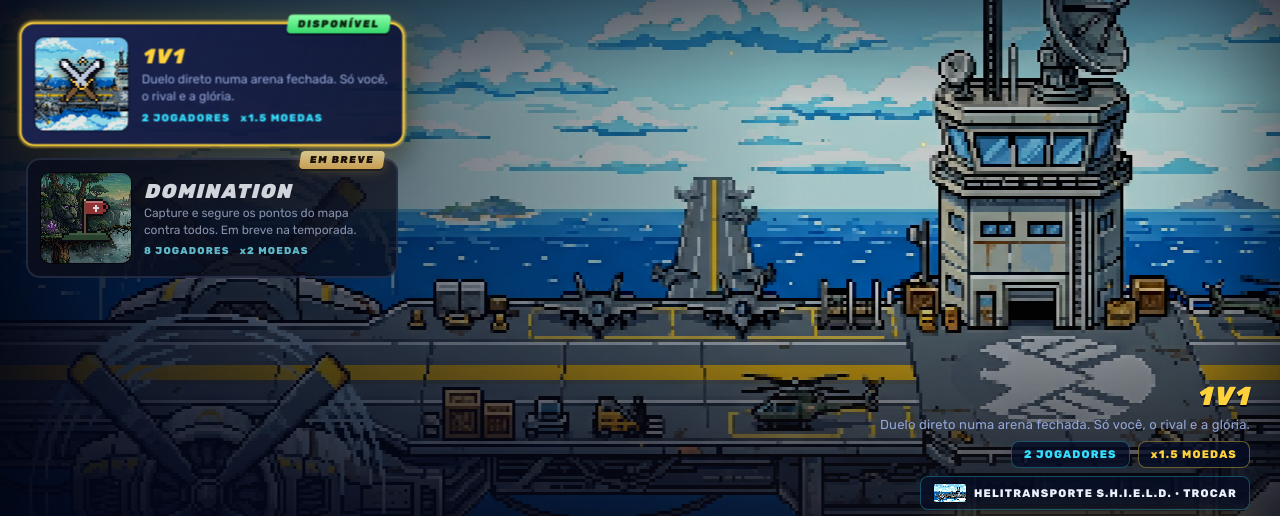
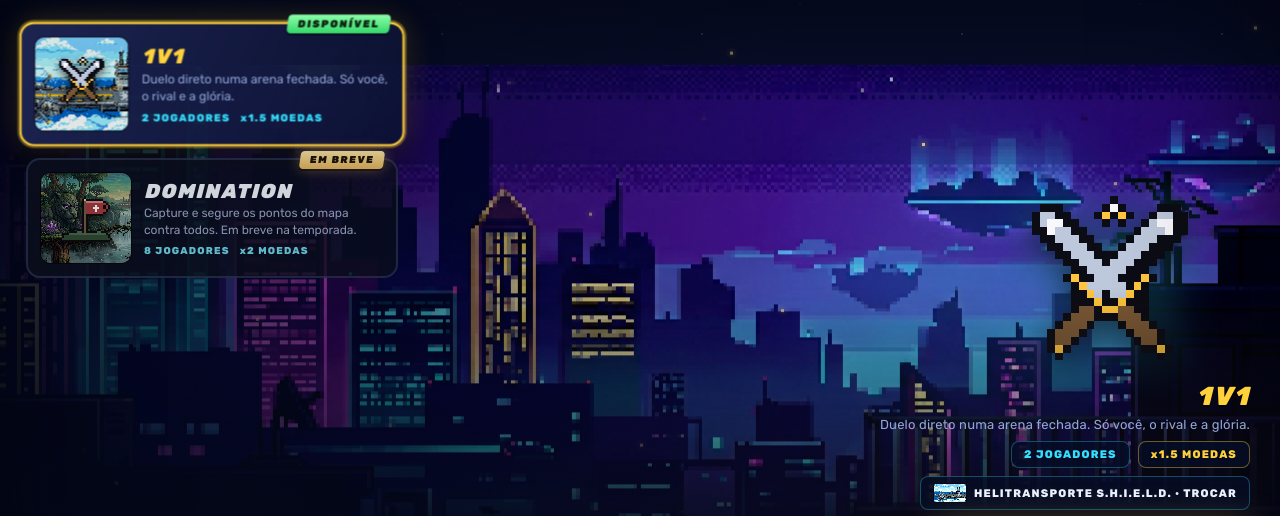
Before and after one commit to Arthurowgg/YouSayItsSlop, a website: page index.html in a window 1280 px wide. Shown: the part 146-662 px from the top of the page. Drawn offline with Linux system fonts and the light colour scheme; no server answers.

Commit message:
PLAY v2.5: real-place atmosphere — layered night-city scene + mode emblem focal
- replace stretched top-down map bg with layered scene: sky gradient,
  twinkling starfield, drifting pixel skyline, fog banks, embers, vignette
- floating mode emblem (selected mode) as right-side focal point with
  mode-tinted glow (cyan 1v1 / ember domination) and float animation
- scene re-tints via data-mode on selection; map art kept as card previews
  and next-map chip only
- smoke 69/69; reduce-motion + small/short screen coverage

Co-authored-by: arena-agent <297053741+arena-agent@users.noreply.github.com>

```diff
--- a/public/js/screens.js
+++ b/public/js/screens.js
@@ -107,7 +107,8 @@ export function renderPlay() {
   store.data.lastMap = map.id;
   const sceneMap = () => (mode.available ? map : (maps.find((m) => m.id === mode.map) || maps[0]));
 
-  const bg = el('div', { class: 'p2bg', style: { backgroundImage: `url('${sceneMap().art}')` } });
+  const glow = el('div', { class: 'p2modeglow' });
+  const emblem = el('img', { class: 'p2emblem pixel', src: mode.tile, alt: '' });
 
   const pix = el('div', { class: 'p2pix' });
   for (let i = 0; i < 14; i++) pix.append(el('span', {
@@ -132,9 +133,11 @@ export function renderPlay() {
   const dChips = el('div', { class: 'p2chips' });
   const playBtn = el('button', { class: 'p2play' });
 
+  let root = null;
   function draw() {
     const sm = sceneMap();
-    bg.style.backgroundImage = `url('${sm.art}')`;
+    emblem.src = mode.tile;
+    if (root) root.dataset.mode = mode.id;
     list.innerHTML = '';
     modes.forEach((m) => {
       const ms = maps.find((x) => x.id === (m.available ? map.id : m.map)) || maps[0];
@@ -175,18 +178,22 @@ export function renderPlay() {
     sfx.launch(); deployMatch(mode);
   };
 
-  draw();
-
-  return el('div', { class: 'play2 in-play' },
-    bg,
+  root = el('div', { class: 'play2 in-play' },
+    el('div', { class: 'p2sky' }),
+    el('div', { class: 'p2stars' }),
+    el('div', { class: 'p2skyline' }),
+    glow,
     el('div', { class: 'p2fog a' }), el('div', { class: 'p2fog b' }),
     pix,
+    emblem,
     el('div', { class: 'p2shade' }),
     head,
     list,
     el('div', { class: 'p2hud' },
       el('div', { class: 'p2detail' }, dName, dDesc, dChips),
       playBtn));
+  draw();
+  return root;
 }
 
 /* ------------------------------ SHOP v2: cohesive pixel storefront ------------------------------ */
--- a/public/style.css
+++ b/public/style.css
@@ -844,13 +844,55 @@ body.reduce-motion .s2glow { animation: none; }
 
 /* ===== v15: PLAY v2 — cinematic mode select ===== */
 .play2 { position: relative; margin: -14px -18px; height: calc(100% + 28px); overflow: hidden; background: #060a1e; }
-.p2bg {
-  position: absolute; inset: -48px; z-index: 0;
-  background-size: cover; background-position: center bottom; image-rendering: pixelated;
-  filter: brightness(.78) saturate(1.08) contrast(1.02);
-  animation: p2pan 46s ease-in-out infinite alternate;
+.p2sky {
+  position: absolute; inset: 0; z-index: 0;
+  background: linear-gradient(180deg, #040714 0%, #0a1030 30%, #1c1747 55%, #34205c 74%, #180f2e 100%);
 }
-@keyframes p2pan { from { transform: scale(1.04) translate3d(-10px, -4px, 0); } to { transform: scale(1.12) translate3d(12px, 6px, 0); } }
+.p2stars {
+  position: absolute; inset: 0 0 26% 0; z-index: 0; pointer-events: none;
+  background-image:
+    radial-gradient(1.6px 1.6px at 22px 34px, rgba(255, 255, 255, .9) 45%, transparent 60%),
+    radial-gradient(1.2px 1.2px at 120px 92px, rgba(160, 220, 255, .8) 45%, transparent 60%),
+    radial-gradient(1px 1px at 214px 150px, rgba(255, 255, 255, .55) 45%, transparent 60%),
+    radial-gradient(1.4px 1.4px at 300px 58px, rgba(255, 224, 178, .7) 45%, transparent 60%);
+  background-size: 340px 220px;
+}
+.p2stars::after {
+  content: ''; position: absolute; inset: 0;
+  background-image:
+    radial-gradient(1px 1px at 62px 42px, rgba(255, 255, 255, .55) 45%, transparent 60%),
+    radial-gradient(1.3px 1.3px at 182px 122px, rgba(140, 200, 255, .6) 45%, transparent 60%),
+    radial-gradient(1px 1px at 96px 176px, rgba(255, 255, 255, .4) 45%, transparent 60%);
+  background-size: 260px 190px;
+  animation: p2twinkle 4.5s ease-in-out infinite alternate;
+}
+@keyframes p2twinkle { from { opacity: .5; } to { opacity: 1; } }
+.p2skyline {
+  position: absolute; left: -3%; right: -3%; bottom: 0; height: 78%; z-index: 1;
+  background: url('assets/skyline.png') center bottom / cover no-repeat;
+  image-rendering: pixelated; filter: brightness(.92) saturate(1.05);
+  animation: p2skydrift 60s ease-in-out infinite alternate;
+}
+@keyframes p2skydrift { from { transform: translateX(-.8%) scale(1.02); } to { transform: translateX(.8%) scale(1.02); } }
+.p2skyline::after {
+  content: ''; position: absolute; inset: auto 0 0 0; height: 34%;
+  background: linear-gradient(180deg, transparent, rgba(4, 7, 20, .82));
+}
+.p2modeglow {
+  position: absolute; z-index: 1; right: 2%; bottom: 10%; width: min(46vw, 620px); height: min(46vw, 620px);
+  background: radial-gradient(50% 50% at 50% 50%, rgba(53, 224, 255, .17), transparent 70%);
+  animation: p2pulse 6s ease-in-out infinite alternate; pointer-events: none;
+}
+.play2[data-mode="mode_domination"] .p2modeglow { background: radial-gradient(50% 50% at 50% 50%, rgba(255, 96, 60, .16), transparent 70%); }
+@keyframes p2pulse { from { opacity: .7; transform: scale(.96); } to { opacity: 1; transform: scale(1.05); } }
+.p2emblem {
+  position: absolute; z-index: 2; right: 76px; bottom: 258px; width: 188px; height: 188px;
+  image-rendering: pixelated;
+  filter: drop-shadow(0 10px 18px rgba(0, 0, 0, .65)) drop-shadow(0 0 26px rgba(53, 224, 255, .4));
+  animation: p2float 5s ease-in-out infinite;
+}
+.play2[data-mode="mode_domination"] .p2emblem { filter: drop-shadow(0 10px 18px rgba(0, 0, 0, .65)) drop-shadow(0 0 26px rgba(255, 120, 60, .4)); }
+@keyframes p2float { 0%, 100% { transform: translateY(0); } 50% { transform: translateY(-9px); } }
 .p2fog { position: absolute; left: -20%; right: -20%; bottom: -6%; height: 46%; z-index: 1; pointer-events: none; }
 .p2fog.a {
   background:
@@ -977,6 +1019,12 @@ button.p2chip:hover { border-color: var(--cyan); transform: translateY(-2px); }
   .p2play { min-width: 240px; padding: 12px 30px 10px; }
   .p2pmain { font-size: 26px; }
   .p2stats { display: none; }
+  .p2emblem { width: 128px; height: 128px; right: 42px; bottom: 232px; }
+  .p2modeglow { width: 60vw; height: 60vw; }
 }
-body.reduce-motion .p2bg, body.reduce-motion .p2fog, body.reduce-motion .p2pix span,
+@media (max-height: 720px) {
+  .p2emblem { width: 118px; height: 118px; bottom: 216px; }
+}
+body.reduce-motion .p2skyline, body.reduce-motion .p2stars::after, body.reduce-motion .p2modeglow,
+body.reduce-motion .p2emblem, body.reduce-motion .p2fog, body.reduce-motion .p2pix span,
 body.reduce-motion .p2card.sel .p2tile { animation: none; }
--- a/tools/smoke_test.js
+++ b/tools/smoke_test.js
@@ -50,7 +50,8 @@ require(process.env.BUNDLE || '/tmp/mpr_bundle.js');
   ok($('#coinCount').textContent.replace(/\D/g, '') === '500', 'base coins = 500');
 
   // PLAY v2: cinematic mode select
-  ok(!!$('#screen .play2 .p2bg') && $$('#screen .play2 .p2fog').length === 2 && !!$('#screen .play2 .p2pix'), 'play has layered atmospheric background');
+  ok(!!$('#screen .play2 .p2sky') && !!$('#screen .play2 .p2stars') && !!$('#screen .play2 .p2skyline') && $$('#screen .play2 .p2fog').length === 2 && !!$('#screen .play2 .p2pix'), 'play has layered atmospheric scene (sky/stars/skyline/fog/embers)');
+  ok($('#screen .play2').dataset.mode === 'mode_1v1' && !!$('#screen .p2emblem'), 'scene tinted + emblem for selected mode');
   ok($$('#screen .p2card').length === 2 && catalog.modes.length === 2, 'exactly two game modes');
   ok($$('#screen .p2card')[0].classList.contains('sel') && $$('#screen .p2card')[0].textContent.includes('1V1'), '1v1 selected by default');
   ok($$('#screen .p2card')[0].textContent.includes('DISPONÍVEL'), '1v1 marked available');
@@ -58,6 +59,7 @@ require(process.env.BUNDLE || '/tmp/mpr_bundle.js');
   ok($$('#screen .p2card')[1].textContent.includes('EM BREVE'), 'domination marked coming soon');
   $$('#screen .p2card')[1].click(); await sleep(30);
   ok($$('#screen .p2card')[1].classList.contains('sel'), 'domination selectable for preview');
+  ok($('#screen .play2').dataset.mode === 'mode_domination' && $('#screen .p2emblem').src.includes('mode_domination'), 'scene tint + emblem follow selection');
   ok($('#screen .p2play').disabled && $('#screen .p2play').textContent.includes('EM BREVE'), 'PLAY disabled while domination selected');
   ok(!$('#deploy'), 'domination cannot start a match');
   $$('#screen .p2card')[0].click(); await sleep(30);
```
Also changed, not shown: README.md.
